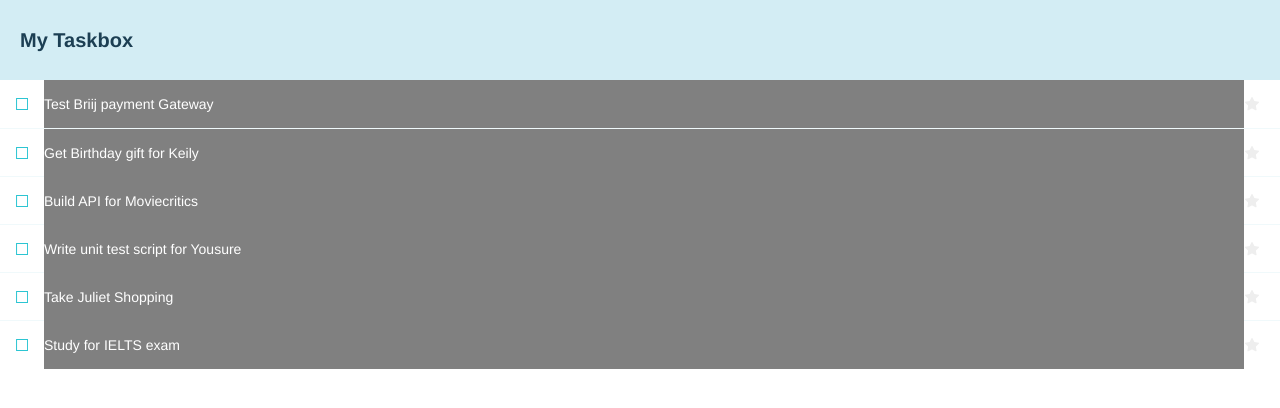
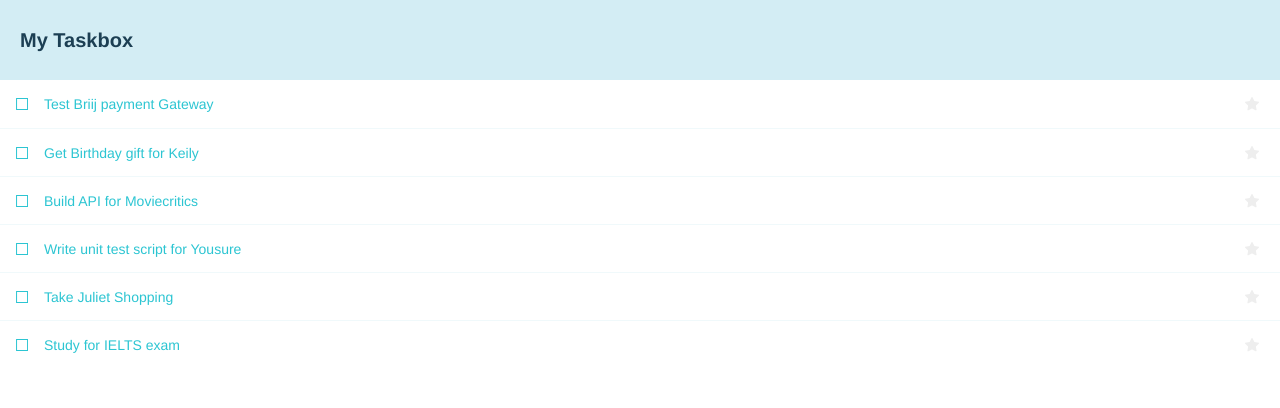
Before and after one commit to Dewalade1/my-taskbox, a React (Create React App) app: page / in a window 1280 px wide. Shown: the top 408 px of the page. Built offline with nearby package versions, Linux system fonts and the light colour scheme; a web font is replaced by a local one.

Commit message:
feat: changed text color to blue

```diff
--- a/src/components/Task.js
+++ b/src/components/Task.js
@@ -2,23 +2,18 @@ import React from 'react';
 import PropTypes from 'prop-types';
 
 export default function Task ({ task: {id, title, state}, onArchiveTask, onPinTask }) {
-    return(
+    return (
       <div className={`list-item ${state}`}>
         <label className="checkbox">
-            <input
-              type="checkbox"
-              defaultChecked={state === 'TASK_ARCHIVED'}
-              disabled={true}
-              name="checked"
-            />
+          <input type="checkbox" defaultChecked={state === "TASK_ARCHIVED"} disabled={true} name="checked" />
           <span className="checkbox-custom" onClick={() => onArchiveTask(id)} />
         </label>
         <div className="title">
-                <input type="text" value={title} readOnly={true} placeholder="Input Task title" style={{ background: 'grey', color: 'white'}} />
+          <input type="text" value={title} readOnly={true} placeholder="Input Task title" style={{ color: "#2cc5d2" }} />
         </div>
 
-            <div className="actions" onClick={event => event.stopPropagation()}>
-                {state !== 'TASK_ARCHIVED' && (
+        <div className="actions" onClick={(event) => event.stopPropagation()}>
+          {state !== "TASK_ARCHIVED" && (
             // eslint-disable-next-line jsx-a11y/anchor-is-valid
             <a onClick={() => onPinTask(id)}>
               <span className={`icon-star`} />
```
Also changed, not shown: 1 other file (tests, documents, lock files or other folders). Lines whose indentation alone changed are shown as unchanged.
